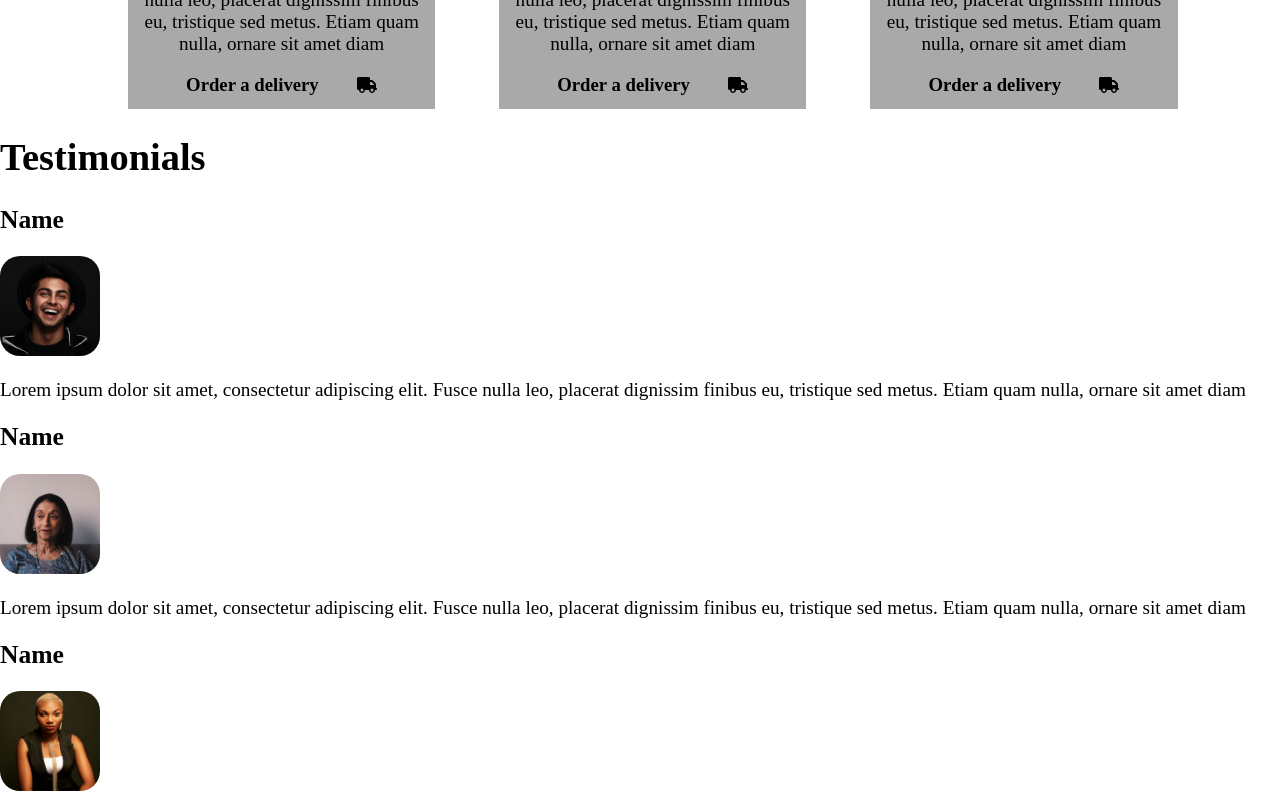
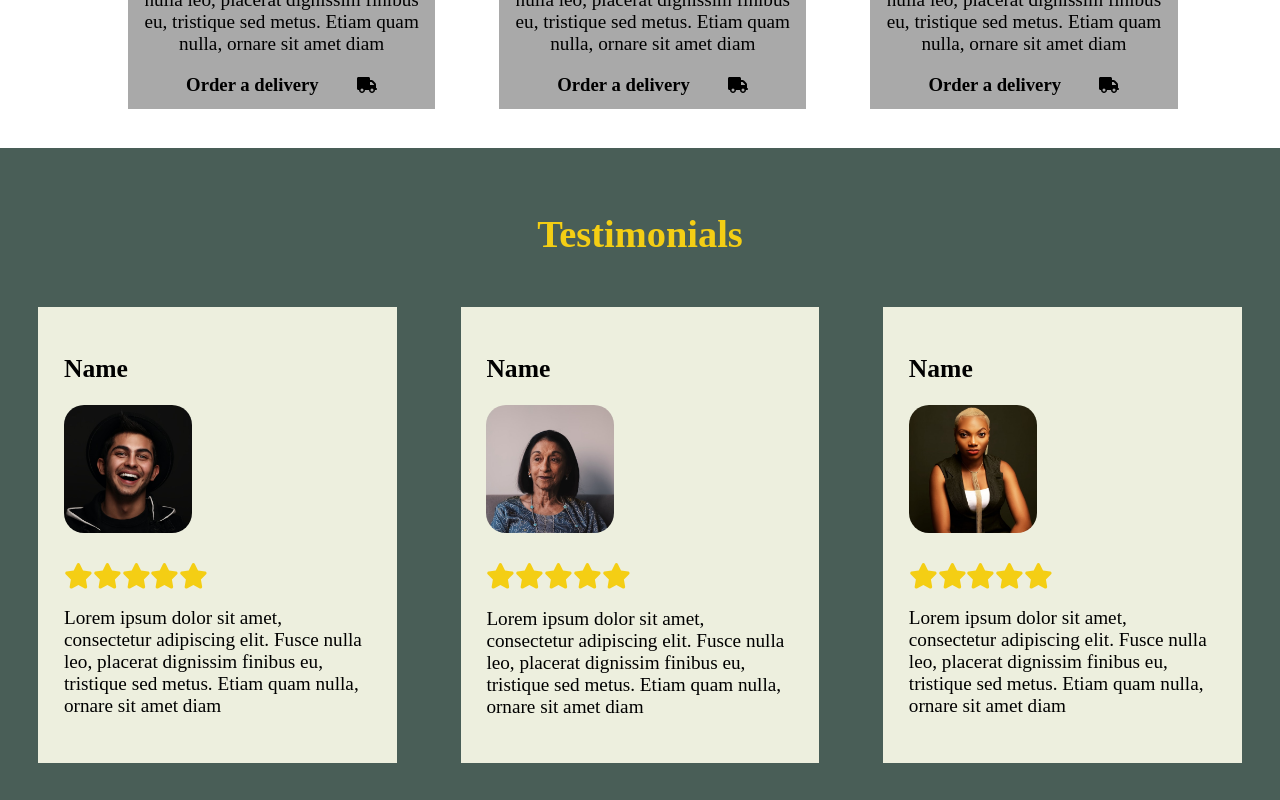
Before and after one commit to FabioDev86/my-little-lemon, a React (Create React App) app: page / in a window 1280 px wide. Shown: the part 980-1780 px from the top of the page. Built offline with nearby package versions, Linux system fonts and the light colour scheme.

Commit message:
styled Testimonials

```diff
--- a/src/App.css
+++ b/src/App.css
@@ -137,6 +137,39 @@ nav img {
   padding-right: 3vw;
 }
 
+/*TESTIMONIALS STYLING*/
+.testimonials {
+  background-color: #495E57;
+  text-align: center;
+  padding: 3vw;
+  margin-top: 3vw;
+  margin-bottom: 3vw;
+}
+.testimonials>h1 {
+  color: #F4CE14;
+  padding-bottom: 2vw;
+}
+.testimonial-cards {
+  display: flex;
+  justify-content: space-between;
+  gap: 5vw;
+}
+.testimonial {
+  background-color: #EDEFDE;
+  text-align: left;
+  padding: 2vw;
+}
+.testimonial>img {
+  width: 10vw;
+}
+.retings {
+  display: flex;
+  padding-top: 2vw;
+}
+.star {
+  font-size: 2vw;
+  color: #F4CE14;
+}
 
 /*BOOKING FORM STYLING*/
 .BookingForm form{
--- a/src/components/Testimonial.js
+++ b/src/components/Testimonial.js
@@ -1,9 +1,19 @@
+import { FontAwesomeIcon } from '@fortawesome/react-fontawesome'
+import { faStar } from '@fortawesome/free-solid-svg-icons'
+
 export default function Testimonial(props){
     return(
-        <>
+        <div className="testimonial">
             <h2>{props.name}</h2>
             <img src={props.source} alt={props.alt}/>
+            <div className='retings'>
+                <FontAwesomeIcon icon={faStar} className="star" />
+                <FontAwesomeIcon icon={faStar} className="star" />
+                <FontAwesomeIcon icon={faStar} className="star" />
+                <FontAwesomeIcon icon={faStar} className="star" />
+                <FontAwesomeIcon icon={faStar} className="star" />
+            </div>
             <p>{props.review}</p>
-        </>
+        </div>
     );
 }
--- a/src/components/Testimonials.js
+++ b/src/components/Testimonials.js
@@ -2,11 +2,13 @@ import Testimonial from "./Testimonial"
 
 export default function Testimonials(){
     return (
-        <>
+        <div className="testimonials">
             <h1>Testimonials</h1>
-            <Testimonial source='Testimonial1.png' alt='a testimonial' name='Name' review='Lorem ipsum dolor sit amet, consectetur adipiscing elit. Fusce nulla leo, placerat dignissim finibus eu, tristique sed metus. Etiam quam nulla, ornare sit amet diam ' />
-            <Testimonial source='Testimonial2.png' alt='a testimonial' name='Name' review='Lorem ipsum dolor sit amet, consectetur adipiscing elit. Fusce nulla leo, placerat dignissim finibus eu, tristique sed metus. Etiam quam nulla, ornare sit amet diam ' />
-            <Testimonial source='Testimonial3.png' alt='a testimonial' name='Name' review='Lorem ipsum dolor sit amet, consectetur adipiscing elit. Fusce nulla leo, placerat dignissim finibus eu, tristique sed metus. Etiam quam nulla, ornare sit amet diam ' />
-        </>
+            <div className="testimonial-cards">
+                <Testimonial source='Testimonial1.png' alt='a testimonial' name='Name' review='Lorem ipsum dolor sit amet, consectetur adipiscing elit. Fusce nulla leo, placerat dignissim finibus eu, tristique sed metus. Etiam quam nulla, ornare sit amet diam ' />
+                <Testimonial source='Testimonial2.png' alt='a testimonial' name='Name' review='Lorem ipsum dolor sit amet, consectetur adipiscing elit. Fusce nulla leo, placerat dignissim finibus eu, tristique sed metus. Etiam quam nulla, ornare sit amet diam ' />
+                <Testimonial source='Testimonial3.png' alt='a testimonial' name='Name' review='Lorem ipsum dolor sit amet, consectetur adipiscing elit. Fusce nulla leo, placerat dignissim finibus eu, tristique sed metus. Etiam quam nulla, ornare sit amet diam ' />
+            </div>
+        </div>
     );
 }
```
